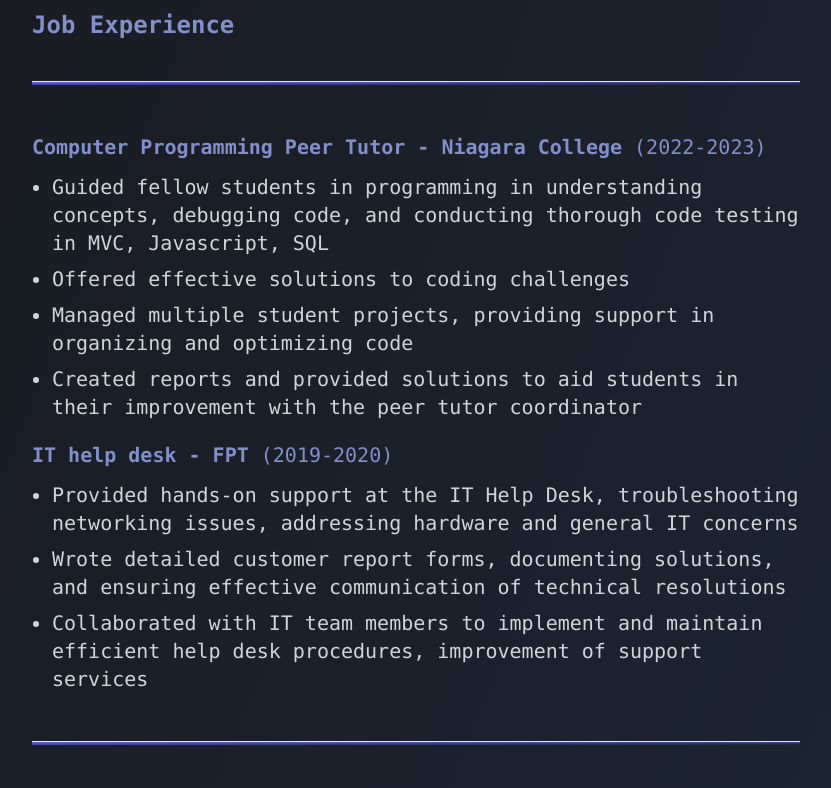
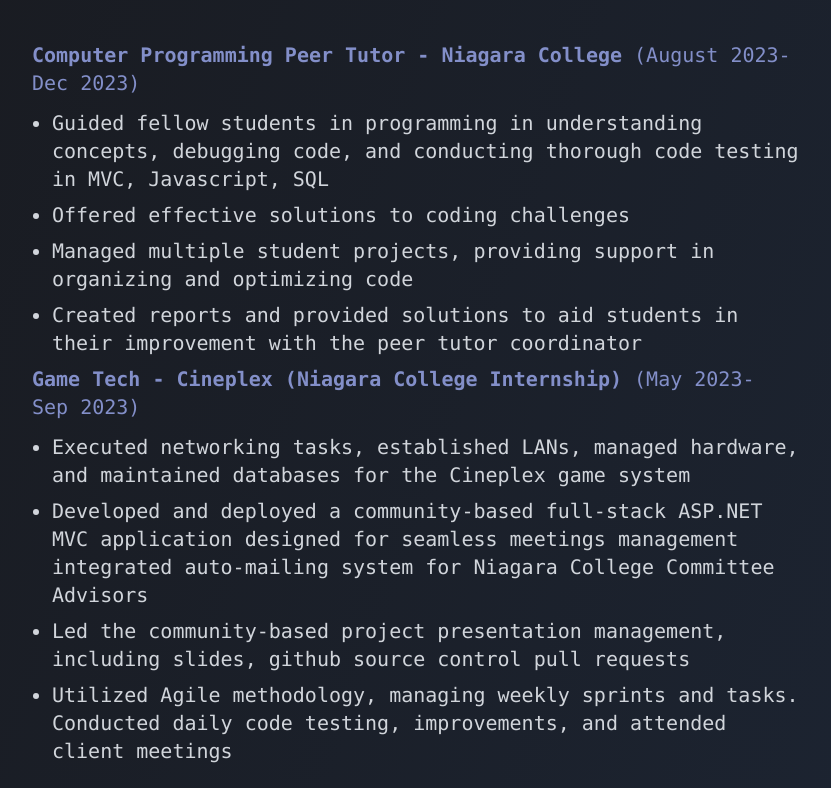
Before and after one commit to NoFun-z/LocPortfolio, a Next.js app in the folder locnextportfolio/: page /Experience in a window 1280 px wide. Shown: the part 980-1768 px from the top of the page, without its empty margins (224-1055 px from the left). Built offline with nearby package versions, Linux system fonts and the light colour scheme.

Commit message:
job experience update

```diff
--- a/locnextportfolio/src/app/Experience/page.tsx
+++ b/locnextportfolio/src/app/Experience/page.tsx
@@ -22,10 +22,6 @@
         </p>
         <ul className="list-disc pl-5">
           <li className='mb-2 text-gray-300'>
-            Collaborated with peers to develop a business member meetings application
-            featuring CRUD operations and authentication with C#, ASP.NET, SQLite, JavaScript, and Bootstrap
-          </li>
-          <li className='mb-2 text-gray-300'>
             Developed functional server-side components using REST APIs using GET/POST/DELETE/PUT requests,
             including writting unit tests to ensure code integrity
           </li>
@@ -49,7 +45,7 @@
       <hr className="mb-12 h-1 w-full bg-gradient-to-br from-indigo-500 ..." />
       <div className='font-mono mb-10 text-base md:text-lg xl:text-xl'>
         <p className='mb-3 font-bold' style={{ color: '#838fc9' }}>
-          Computer Programming Peer Tutor - Niagara College <span className='font-light'>(2022-2023)</span>
+          Computer Programming Peer Tutor - Niagara College <span className='font-light'>(August 2023- Dec 2023)</span>
         </p>
         <ul className="list-disc pl-5">
           <li className='mb-2 text-gray-300'>
@@ -65,6 +61,23 @@
           <li className='mb-2 text-gray-300'>
             Created reports and provided solutions to aid students in their improvement with the
             peer tutor coordinator
+          </li>
+        </ul>
+        <p className='mb-3 font-bold' style={{ color: '#838fc9' }}>
+          Game Tech - Cineplex (Niagara College Internship)  <span className='font-light'>(May 2023- Sep 2023)</span>
+        </p>
+        <ul className="list-disc pl-5">
+          <li className='mb-2 text-gray-300'>
+            Executed networking tasks, established LANs, managed hardware, and maintained databases for the Cineplex game system
+          </li>
+          <li className='mb-2 text-gray-300'>
+            Developed and deployed a community-based full-stack ASP.NET MVC application designed for seamless meetings management integrated auto-mailing system for Niagara College Committee Advisors
+          </li>
+          <li className='mb-2 text-gray-300'>
+            Led the community-based project presentation management, including slides, github source control pull requests
+          </li>
+          <li className='mb-2 text-gray-300'>
+            Utilized Agile methodology, managing weekly sprints and tasks. Conducted daily code testing, improvements, and attended client meetings
           </li>
         </ul>
         <p className='pt-3 mb-3 font-bold' style={{ color: '#838fc9' }}>
```
